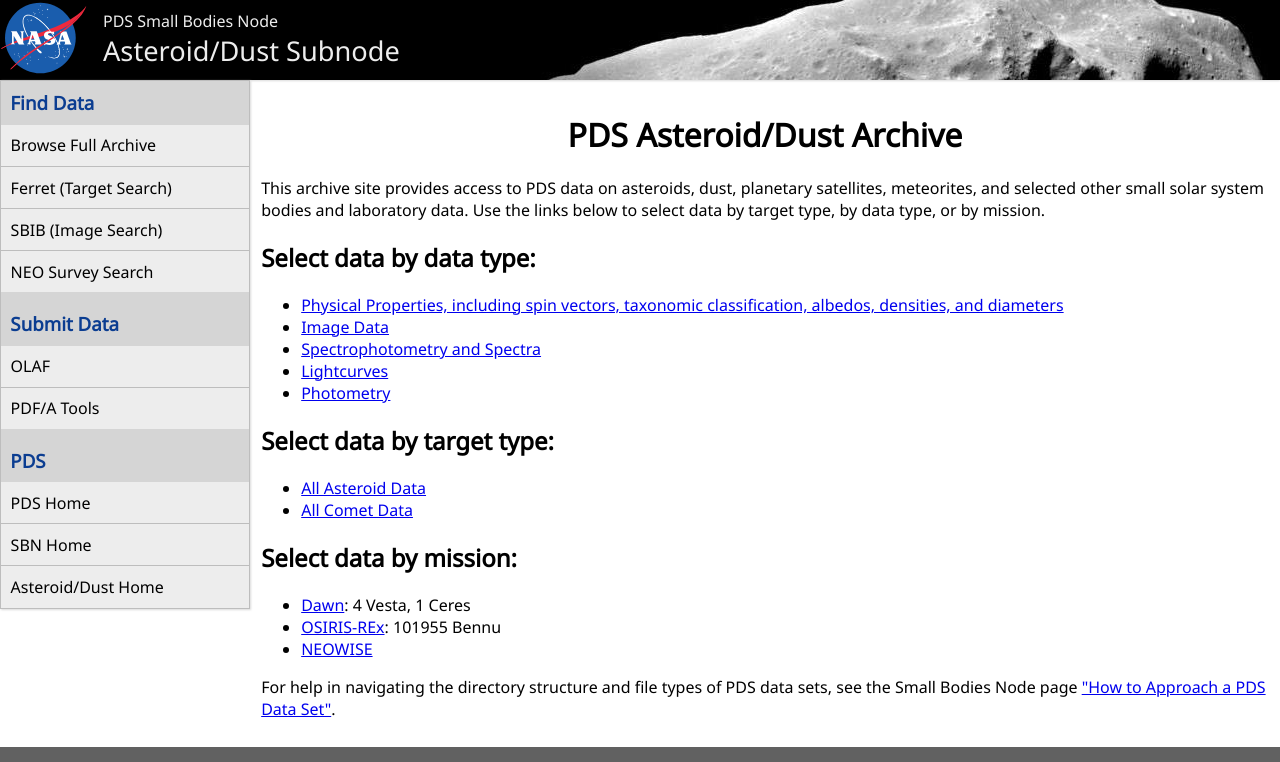
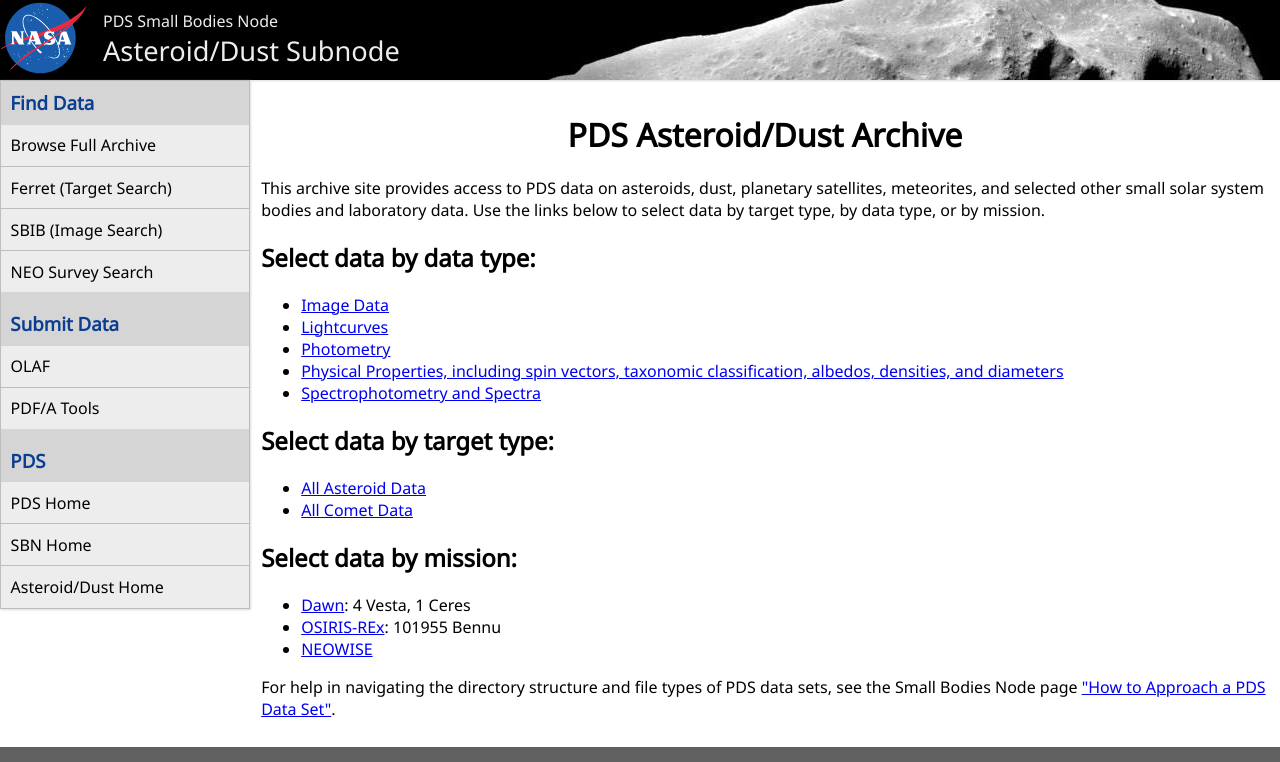
Before and after one commit to sbn-psi/jekyll-archive-port, a Jekyll site: the page built from index.html, in a window 1280 px wide. Shown: the top 762 px of the page. Built offline with Jekyll 4.4.1, drawn with Linux system fonts in a browser that asks for light colours.

Commit message:
small fixes

```diff
--- a/_data/bundles/tno-centaur_diam-albedo-density.json
+++ b/_data/bundles/tno-centaur_diam-albedo-density.json
@@ -8,7 +8,7 @@
     "published": true,
     "datePublished": "31 March 2018",
     "humanDescription": null,
-    "abstract": null,
+    "abstract": "This data set is a compilation of published diameters, albedos, and densities for Transneptunian Objects (TNOs) and Centaurs. A total of 194 objects are listed, many with more than one entry. This version covers published values through 31 March 2018.",
     "citation": "Johnston, W. R., TNO AND CENTAUR DIAMETERS, ALBEDOS, AND DENSITIES V1.0. urn:nasa:pds:tno-centaur_diam-albedo-density::1.0. NASA Planetary Data System, 2018.",
     "mission": null,
     "delivery": null,
--- a/index.html
+++ b/index.html
@@ -10,7 +10,9 @@
 
 <h2>Select data by data type:</h2>
 <ul>
-{% for tag in site.tags %}
+{% assign sorted_tags = site.tags | sort: tag[0] %}
+
+{% for tag in sorted_tags %}
     {% assign tagName = tag[0] %}
     {% assign tagData = site.data.tags[tagName] %}
     {% if tagData.type == 'data' %}
@@ -21,7 +23,7 @@
 
 <h2> Select data by target type: </h2>
 <ul>
-{% for tag in site.tags %}
+{% for tag in sorted_tags %}
     {% assign tagName = tag[0] %}
     {% assign tagData = site.data.tags[tagName] %}
     {% if tagData.type == 'target' %}
```
Also changed, not shown: _posts/collections/0001-01-01-binary-minor-planets-compilation---data.md (+0 -1 lines), _posts/collections/0001-01-01-binary-minor-planets-compilation---documents.md (+0 -1 lines), _posts/collections/0001-01-01-small-bodies-occultations---data.md (+0 -1 lines), _posts/collections/0001-01-01-small-bodies-occultations---documents.md (+0 -1 lines).
